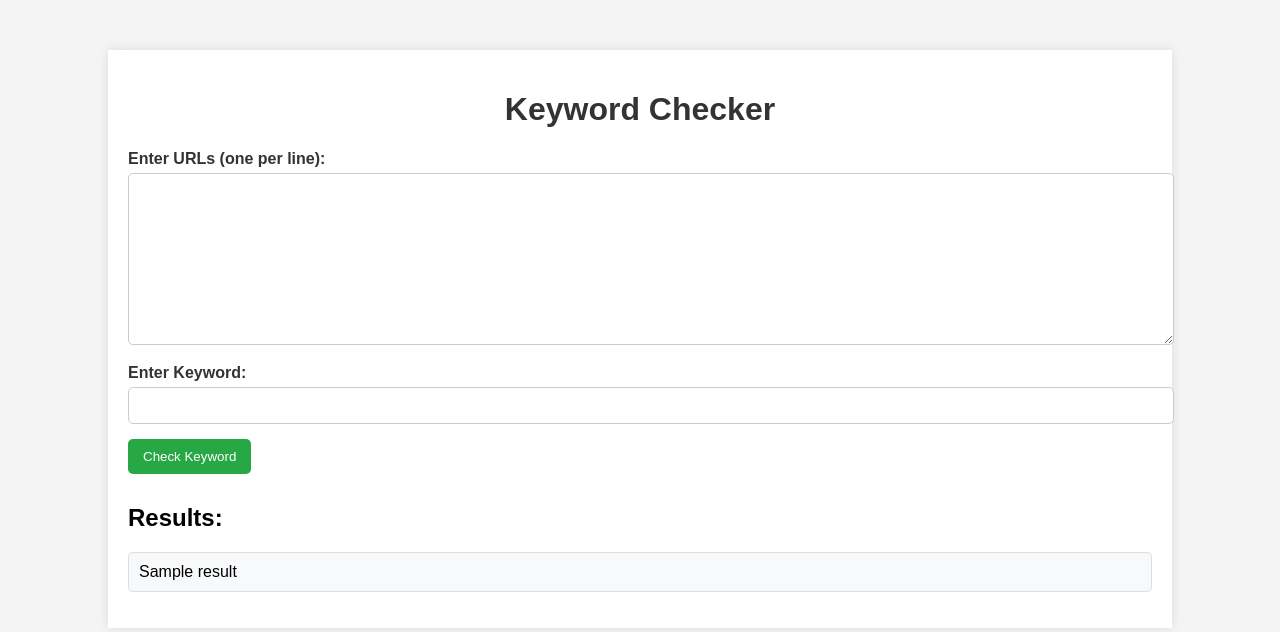
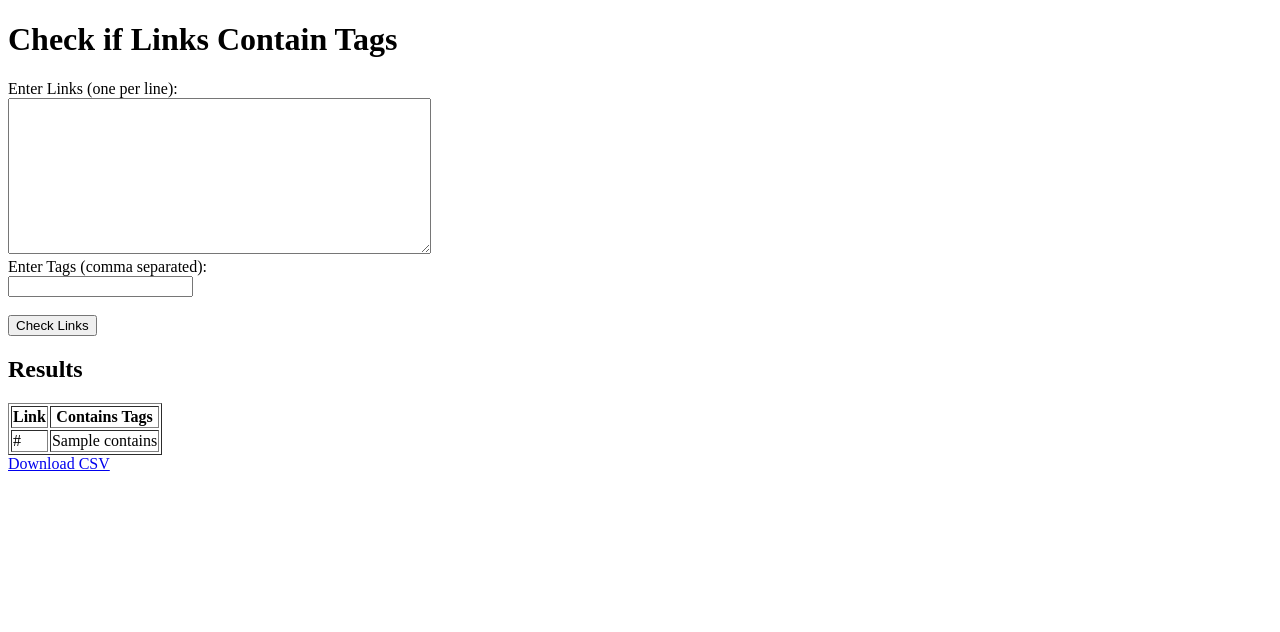
Before and after one commit to KunnuSherry/KeyWordChecker, a Flask app: template templates/index.html in a window 1280 px wide. Shown: the top 632 px of the page. Run offline with Flask 2, Linux system fonts and the light colour scheme; the template is opened without the code that fills it: most values are stand-ins (such as "Sample title", 1, 10 or a date in 2020).

Commit message:
Update index.html

```diff
--- a/templates/index.html
+++ b/templates/index.html
@@ -3,33 +3,33 @@
 <head>
     <meta charset="UTF-8">
     <meta name="viewport" content="width=device-width, initial-scale=1.0">
-    <title>Keyword Checker</title>
-    <link rel="stylesheet" href="{{ url_for('static', filename='style.css') }}">
+    <title>Tag Checker</title>
 </head>
 <body>
-    <div class="container">
-        <h1>Keyword Checker</h1>
-        <form method="POST">
-            <div>
-                <label for="urls">Enter URLs (one per line):</label><br>
-                <textarea id="urls" name="urls" rows="10" cols="50" required></textarea>
-            </div>
-            <div>
-                <label for="keyword">Enter Keyword:</label><br>
-                <input type="text" id="keyword" name="keyword" required>
-            </div>
-            <div>
-                <button type="submit">Check Keyword</button>
-            </div>
-        </form>
-        <div class="results">
-            <h2>Results:</h2>
-            <ul>
-                {% for result in results %}
-                    <li>{{ result }}</li>
-                {% endfor %}
-            </ul>
-        </div>
-    </div>
+    <h1>Check if Links Contain Tags</h1>
+    <form action="/" method="post">
+        <label for="links">Enter Links (one per line):</label><br>
+        <textarea name="links" rows="10" cols="50"></textarea><br>
+        <label for="tags">Enter Tags (comma separated):</label><br>
+        <input type="text" name="tags"><br><br>
+        <input type="submit" value="Check Links">
+    </form>
+
+    {% if results is not none %}
+    <h2>Results</h2>
+    <table border="1">
+        <tr>
+            <th>Link</th>
+            <th>Contains Tags</th>
+        </tr>
+        {% for link, contains in results %}
+        <tr>
+            <td>{{ link }}</td>
+            <td>{{ contains }}</td>
+        </tr>
+        {% endfor %}
+    </table>
+    <a href="{{ url_for('export_csv', links=request.form.getlist('links'), tags=request.form.get('tags')) }}" class="btn btn-primary">Download CSV</a>
+    {% endif %}
 </body>
 </html>
```
